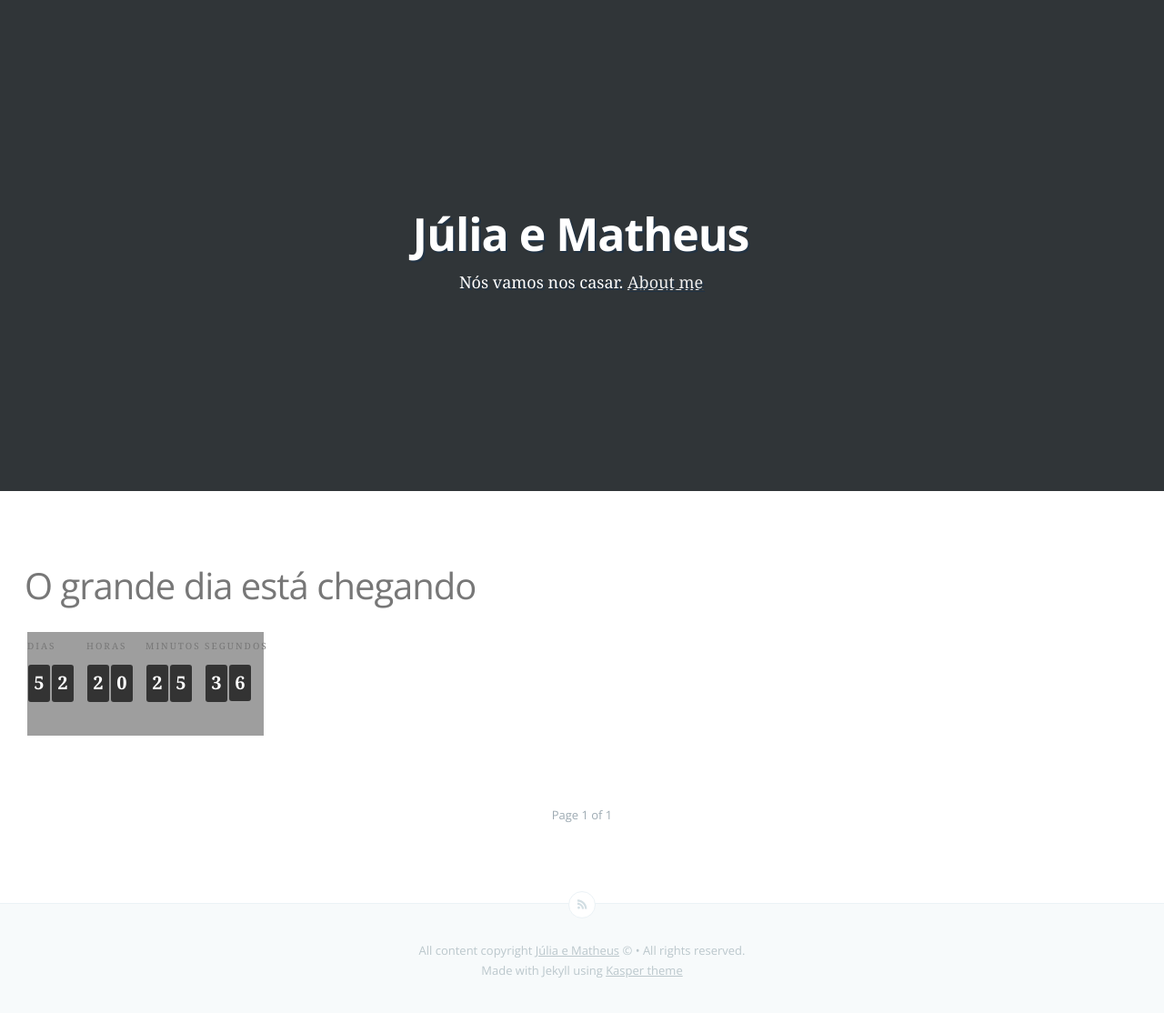
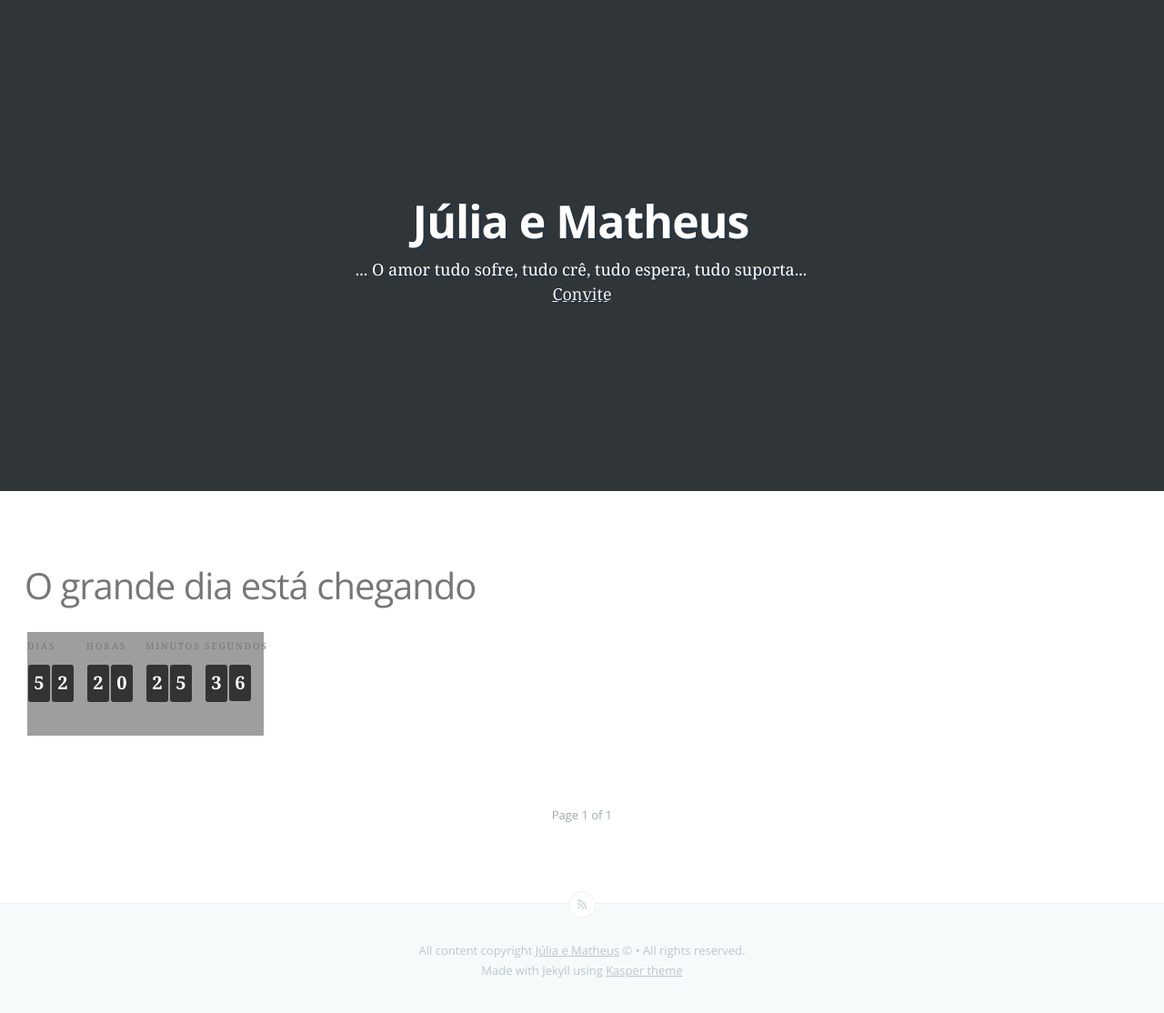
Before and after one commit to matheus/juliaematheus, a Jekyll site: the page built from index.html, in a window 1280 px wide, cut to the strip 0-1118 px from the top of the page. Shown: the top 1114 px of the strip at 91% size. Built offline with Jekyll 4.4.1, drawn with Linux system fonts in a browser that asks for light colours; Markdown is read by kramdown in place of the engine named in the settings; the list of posts is cut into pages by our own code; grey boxes are pictures that could not be loaded.

Commit message:
commit by rakefile

```diff
--- a/_config.yml
+++ b/_config.yml
@@ -1,5 +1,5 @@
 name: Júlia e Matheus
-description: Nós vamos nos casar
+description: "... O amor tudo sofre, tudo crê, tudo espera, tudo suporta..."
 meta_description: "Your New Jekyll Site, Blogging about stuffs"
 
 markdown: redcarpet
--- a/index.html
+++ b/index.html
@@ -2,7 +2,7 @@
 layout: default
 title: Home
 cover: false
-about: 'about.html'
+convite: 'convite.html'
 ---
 
 <header class="site-head" {% if page.cover %} style="background-image: url({{ page.cover }})"{% endif %}>
@@ -15,8 +15,9 @@ about: 'about.html'
             {% endif %}
             <h1 class="blog-title">{{ site.name }}</h1>
             <h2 class="blog-description">
-                {{ site.description }}.
-                {% if page.about %} <a href='{{ site.baseurl }}{{ page.about }}'> About me </a> {% endif %}
+                {{ site.description }}
+                <br>
+                {% if page.convite %} <a href='{{ site.baseurl }}{{ page.convite }}'> Convite </a> {% endif %}
             </h2>
         </div>
     </div>
```
Also changed, not shown: about.md (deleted, +0 -6 lines), convite.md (added, +4 -0 lines), 4 other files.
